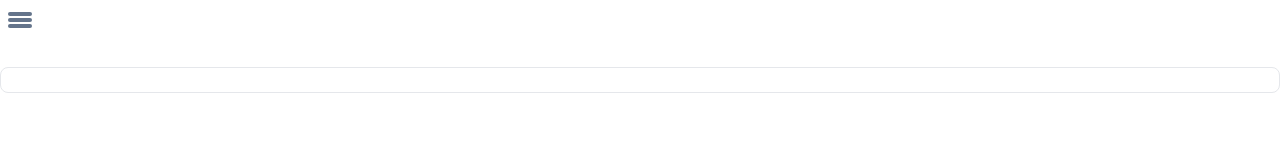
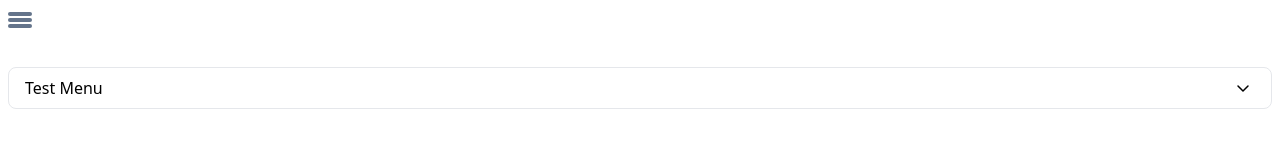
Before and after one commit to JolloDede/MealPlaning, a SvelteKit app: page /home/dashboard/menu in a window 1280 px wide. Shown: the top 160 px of the page. Built offline with nearby package versions, Linux system fonts and the light colour scheme.

Commit message:
feat: Menu list #6

```diff
--- /dev/null
+++ b/src/lib/components/Menu.svelte
@@ -0,0 +1,32 @@
+<script lang="ts">
+	import Arrow from './icons/Arrow.svelte';
+
+	interface Props {
+		menu: Menu;
+	}
+
+	let { menu }: Props = $props();
+
+	let isOpen = $state(false);
+</script>
+
+<div class="rounded-lg border px-4 py-2">
+	<div class="flex justify-between">
+		<p>{menu.name}</p>
+
+		<button
+			onclick={() => (isOpen = !isOpen)}
+			class="h-6 w-6 transition-all duration-300 {isOpen ? 'rotate-180' : ''}"
+		>
+			<Arrow />
+		</button>
+	</div>
+
+	<div class="pl-2 {isOpen ? '' : 'hidden'}">
+		<ul>
+			{#each menu.ingredients as ing}
+				<li>{ing}</li>
+			{/each}
+		</ul>
+	</div>
+</div>
--- a/src/lib/components/NavItem.svelte
+++ b/src/lib/components/base/NavItem.svelte
@@ -1,6 +1,6 @@
 <script lang="ts">
 	import type { Snippet } from 'svelte';
-	import Arrow from './icons/Arrow.svelte';
+	import Arrow from '../icons/Arrow.svelte';
 
 	interface Props {
 		path: string;
--- a/src/routes/home/+layout.svelte
+++ b/src/routes/home/+layout.svelte
@@ -1,7 +1,7 @@
 <script>
 	import { afterNavigate } from '$app/navigation';
-	import Hamburger from '$lib/components/Hamburger.svelte';
-	import Navbar from '$lib/components/Navbar.svelte';
+	import Hamburger from '$lib/components/base/Hamburger.svelte';
+	import Navbar from '$lib/components/base/Navbar.svelte';
 
 	let isOpen = $state(false);
 
--- a/src/routes/home/dashboard/+page.svelte
+++ b/src/routes/home/dashboard/+page.svelte
@@ -4,5 +4,6 @@
 
 <div>
     <a href="/home/dashboard/menu">Menu</a>
+    <!-- <a href="/home/dashboard/menu">Menu</a> -->
     <!-- <a href="/home/diagram">Diagram</a> -->
 </div>
--- a/src/routes/home/dashboard/menu/+page.svelte
+++ b/src/routes/home/dashboard/menu/+page.svelte
@@ -1,22 +1,24 @@
 <script lang="ts">
-	import Plus from "$lib/components/icons/Plus.svelte";
-	import { menus } from "../../../../store.svelte";
+	import Arrow from '$lib/components/icons/Arrow.svelte';
+	import Plus from '$lib/components/icons/Plus.svelte';
+	import Menu from '$lib/components/Menu.svelte';
+	import { menus } from '../../../../store.svelte';
 
 	let search = '';
 </script>
 
 <div class="flex flex-col">
-	<input class="rounded-lg border" type="text" bind:value={search} />
+	<!-- <input class="rounded-lg border" type="text" bind:value={search} /> -->
 
-	<div class="flex">
+	<div class="flex flex-col px-2">
 		{#each $menus as menu}
-			<p>{menu.name}</p>
+			<Menu {menu} />
 		{/each}
 	</div>
 </div>
 
 <div class="absolute bottom-6 right-6">
-	<div class="sticky bg-pink-500 w-12 h-12 rounded-xl">
+	<div class="sticky h-12 w-12 rounded-xl bg-pink-500">
 		<a href="/home/dashboard/menu/new"><Plus /></a>
 	</div>
 </div>
--- a/src/store.svelte.ts
+++ b/src/store.svelte.ts
@@ -1,12 +1,6 @@
 import { writable, type Writable } from "svelte/store";
 
-interface Menu {
-    id: string;
-    name: string;
-    ingredients: string[];
-}
-
-export const menus: Writable<Menu[]> = writable([]);
+export const menus: Writable<Menu[]> = writable([{ id: "", name: "Test Menu", ingredients: ["Banana"] }]);
 
 export function addMenu(newMenu: Menu) {
     menus.update((items) => {
--- /dev/null
+++ b/src/types.d.ts
@@ -0,0 +1,6 @@
+
+interface Menu {
+    id: string;
+    name: string;
+    ingredients: string[];
+}
```
Also changed, not shown: src/lib/components/base/Hamburger.svelte (renamed from src/lib/components/Hamburger.svelte), src/lib/components/base/Navbar.svelte (renamed from src/lib/components/Navbar.svelte).
